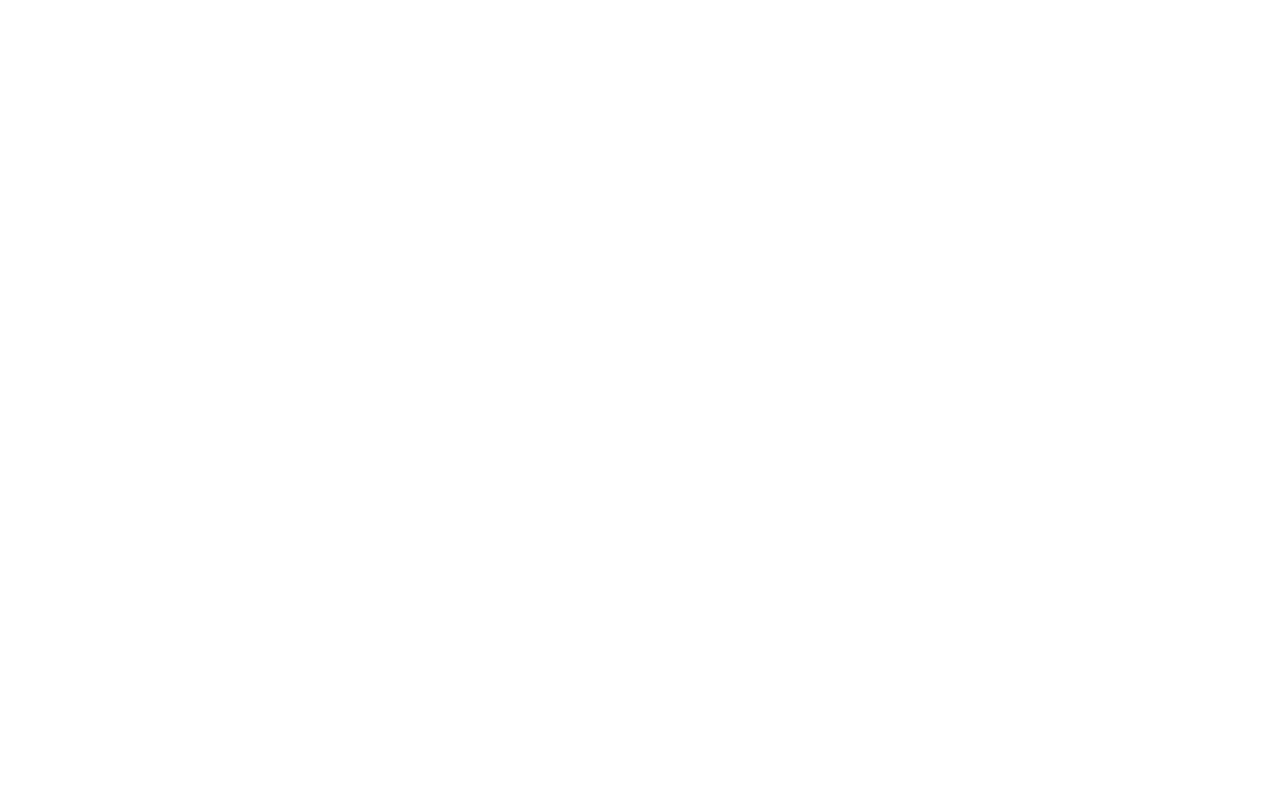
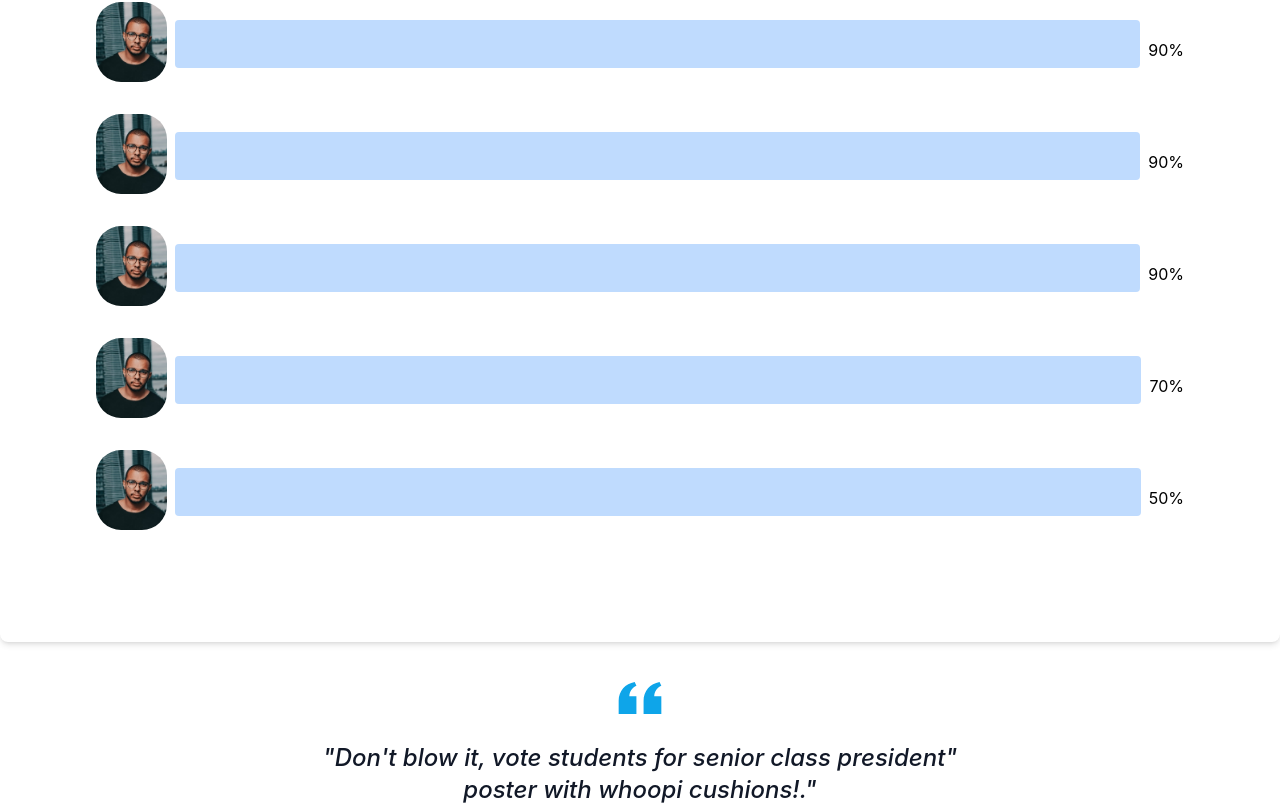
Before and after one commit to Sagni-prog/Voting-system, a React (Create React App) app: page / in a window 1280 px wide. Shown: the part 1976-2781 px from the top of the page. Before the commit the page ends 1845 px from the top, so only its background shows below. Built offline with nearby package versions, Linux system fonts and the light colour scheme.

Commit message:
Progress bar blog and footer

```diff
--- a/package.json
+++ b/package.json
@@ -9,6 +9,7 @@
     "react": "^18.2.0",
     "react-dom": "^18.2.0",
     "react-scripts": "5.0.1",
+    "vite": "^4.2.1",
     "web-vitals": "^2.1.4"
   },
   "scripts": {
--- a/src/App.js
+++ b/src/App.js
@@ -136,6 +136,117 @@
 
   </div>
 </div>
+<div class="bg-white p-4 rounded-lg shadow-md">
+  <h2 class="text-[2.2rem] w-full font-extrabold font-mono text-black px-8 py-6">Election Progress</h2>
+  <div class="grid grid-cols-1 gap-4 p-20 mt-[-4rem]">
+  <div class="flex flex-row items-center gap-2 ">
+      <div class="w-20 h-20 mb-4 ">
+        <img class="rounded-[25px] object-cover h-full w-full" src={img2}/>
+      </div>
+      <div class="w-full">
+        <div class="relative pt-1">
+          <div class="overflow-hidden h-[3rem] mb-4 text-xs flex rounded bg-blue-200">
+            <div  class="shadow-none w-[90%] flex flex-col text-center whitespace-nowrap text-white justify-center dark:bg-emerald-500 "></div>
+          </div>
+        </div>
+      </div>
+      <span>90%</span>
+    </div>
+    <div class="flex flex-row items-center gap-2 ">
+      <div class="w-20 h-20 mb-4 ">
+        <img class="rounded-[25px] object-cover h-full w-full" src={img2}/>
+      </div>
+      <div class="w-full">
+        <div class="relative pt-1">
+          <div class="overflow-hidden h-[3rem] mb-4 text-xs flex rounded bg-blue-200">
+            <div  class="shadow-none w-[90%] flex flex-col text-center whitespace-nowrap text-white justify-center dark:bg-emerald-500 "></div>
+          </div>
+        </div>
+      </div>
+      <span>90%</span>
+    </div>
+    <div class="flex flex-row items-center gap-2 ">
+      <div class="w-20 h-20 mb-4 ">
+        <img class="rounded-[25px] object-cover h-full w-full" src={img2}/>
+      </div>
+      <div class="w-full">
+        <div class="relative pt-1">
+          <div class="overflow-hidden h-[3rem] mb-4 text-xs flex rounded bg-blue-200">
+            <div  class="shadow-none w-[90%] flex flex-col text-center whitespace-nowrap text-white justify-center dark:bg-emerald-500 "></div>
+          </div>
+        </div>
+      </div>
+      <span>90%</span>
+    </div>
+    <div class="flex flex-row items-center gap-2 ">
+      <div class="w-20 h-20 mb-4 ">
+        <img class="rounded-[25px] object-cover h-full w-full" src={img2}/>
+      </div>
+      <div class="w-full">
+        <div class="relative pt-1">
+          <div class="overflow-hidden h-[3rem] mb-4 text-xs flex rounded bg-blue-200">
+            <div  class="shadow-none w-[70%] flex flex-col text-center whitespace-nowrap text-white justify-center dark:bg-emerald-500 "></div>
+          </div>
+        </div>
+      </div>
+      <span>70%</span>
+    </div>
+    <div class="flex flex-row items-center gap-2 ">
+      <div class="w-20 h-20 mb-4 ">
+        <img class="rounded-[25px] object-cover h-full w-full" src={img2}/>
+      </div>
+      <div class="w-full">
+        <div class="relative pt-1">
+          <div class="overflow-hidden h-[3rem] mb-4 text-xs flex rounded bg-blue-200">
+            <div  class="shadow-none w-[50%] flex flex-col text-center whitespace-nowrap text-white justify-center dark:bg-emerald-500 "></div>
+          </div>
+        </div>
+      </div>
+      <span>50%</span>
+    </div>
+
+
+  </div>
+</div>
+
+<figure class="max-w-screen-md mx-auto text-center p-10">
+    <svg aria-hidden="true" class="w-12 h-12 mx-auto mb-3 text-sky-500  dark:text-sky-500 " viewBox="0 0 24 27" fill="none" xmlns="http://www.w3.org/2000/svg"><path d="M14.017 18L14.017 10.609C14.017 4.905 17.748 1.039 23 0L23.995 2.151C21.563 3.068 20 5.789 20 8H24V18H14.017ZM0 18V10.609C0 4.905 3.748 1.038 9 0L9.996 2.151C7.563 3.068 6 5.789 6 8H9.983L9.983 18L0 18Z" fill="currentColor"/></svg>
+    <blockquote>
+        <p class="text-2xl italic font-medium text-gray-900 dark:text-black">"Don't blow it, vote students for senior class president" poster with whoopi cushions!."</p>
+    </blockquote>
+    <figcaption class="flex items-center justify-center mt-6 space-x-3">
+        <img class="w-6 h-6 rounded-full" src={img2} alt="profile picture"/>
+        <div class="flex items-center divide-x-2 divide-gray-500 dark:divide-gray-700">
+            <cite class="pr-3 font-medium text-gray-900 dark:text-black">Micheal Gough</cite>
+            <cite class="pl-3 text-sm text-gray-900 dark:text-black">Software Enigneering</cite>
+        </div>
+    </figcaption>
+</figure>
+
+
+<footer class="dark:text-white  rounded-lg shadow m-4  border-gray-200 dark:bg-gradient-to-r from-indigo-500 from-10% via-sky-500 via-30% to-emerald-500 to-90% ...">
+    <div class="w-full mx-auto max-w-screen-xl p-4 md:flex md:items-center md:justify-between">
+      <span class="text-sm dark:text-white  sm:text-cente text-white">© 2023 <a href="https://flowbite.com/" class="hover:underline">Name of your Team™</a>. All Rights Reserved.
+    </span>
+    <ul class="flex flex-wrap items-center mt-3 text-sm font-medium text-white dark:text-white sm:mt-0">
+        <li>
+            <a href="#" class="mr-4 hover:underline md:mr-6 ">About</a>
+        </li>
+        <li>
+            <a href="#" class="mr-4 hover:underline md:mr-6">Privacy Policy</a>
+        </li>
+        <li>
+            <a href="#" class="mr-4 hover:underline md:mr-6">Licensing</a>
+        </li>
+        <li>
+            <a href="#" class="hover:underline">Contact</a>
+        </li>
+    </ul>
+    </div>
+</footer>
+
+
+
     </div>
 
   );
```
Also changed, not shown: 1 other file (tests, documents, lock files or other folders).
